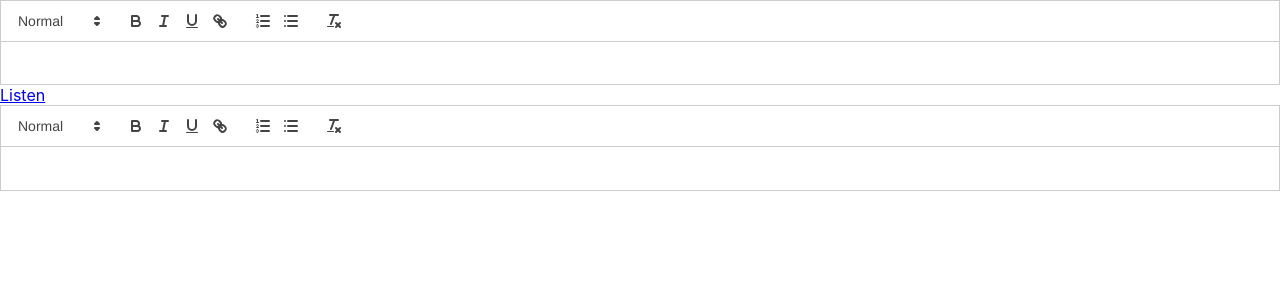
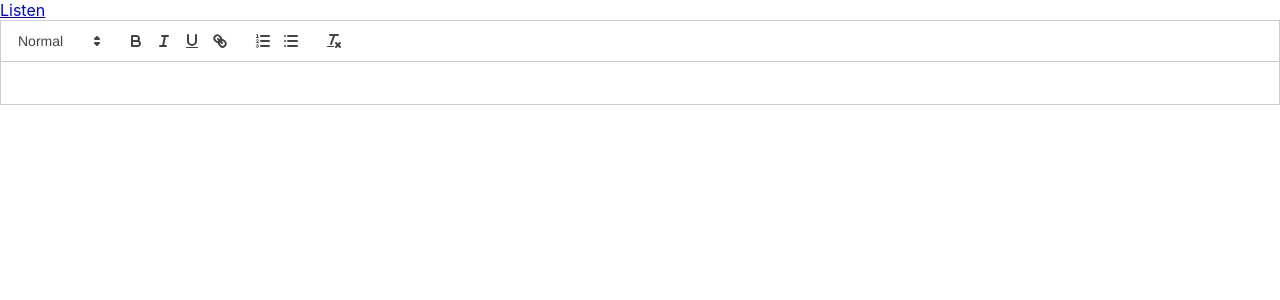
Before and after one commit to satyamraz/readspeaker, a React (Create React App) app: page / in a window 1280 px wide. Shown: the top 300 px of the page. Built offline with nearby package versions, Linux system fonts and the light colour scheme.

Commit message:
changes pushed

```diff
--- a/public/index.html
+++ b/public/index.html
@@ -39,8 +39,8 @@
       To begin the development, run `npm start` or `yarn start`.
       To create a production bundle, use `npm run build` or `yarn build`.
     -->
-     <!-- Changes for Readspeaker Integration -->
-     <script>
+  <!-- Changes for Readspeaker Integration -->
+  <script>
       window.rsConf = {general: {usePost: true}};
   </script>
   <script src="//cdn-na.readspeaker.com/script/12602/webReader/webReader.js?pids=wr" type="text/javascript" id="rs_req_Init"></script>
--- a/src/ReadSpeakerReader.jsx
+++ b/src/ReadSpeakerReader.jsx
@@ -1,43 +1,43 @@
-import React, { useEffect,useState } from "react";
-import { Container }        from "reactstrap";
-import ReactQuill           from 'react-quill';
+import React, { useEffect, useState }   from "react";
+import { Container }                    from "reactstrap";
+import ReactQuill                       from 'react-quill';
+
 import 'react-quill/dist/quill.snow.css';
+
 const ReadSpeakerReader = () => {
     const ID_USER = "12602";
-  const ID_CUSTOMER = "12602";
     var rspkr;
     var ReadSpeaker;
     const [value, setValue] = useState('');
     useEffect(() => {
-    var oHead = document.getElementsByTagName('HEAD').item(0);
-    var oScript= document.createElement("script");
-    oScript.type = "text/javascript";
-    oScript.src=`//cdn1.readspeaker.com/script/${ID_USER}/webReader/webReader.js`;
-    oHead.appendChild(oScript);
+        // var oHead = document.getElementsByTagName('HEAD').item(0);
+        // var oScript = document.createElement("script");
+        // oScript.type = "text/javascript";
+        // oScript.src = `//cdn1.readspeaker.com/script/${ID_USER}/webReader/webReader.js`;
+        // oHead.appendChild(oScript);
         console.log("Double-checked that the configuration has been set correctly ", rspkr?.item("general.usePost"));
+        if (window?.ReadSpeaker && rspkr) {
             ReadSpeaker?.q(() => { rspkr?.ui.addClickEvents(); });
-  }, [ReadSpeaker,rspkr])
+        }
+    }, [ReadSpeaker, rspkr])
 
     return (
         <React.Fragment>
-      <section className="readspeaker-button-section mt-3 mb-2">
+            <section className="readspeaker-button-section mt-3 mb-2" id="readspeakerContainer">
                 <Container>
 
-            <ReactQuill theme="snow" value={value} onChange={setValue} />
-            <div>{ value? value:""}</div>
-                  <div id="readspeaker_button1" className="rs_skip rsbtn rs_preserve">
-                    <a rel="nofollow" className="rsbtn_play" accessKey="L"
-                        title="Listen to this page using ReadSpeaker webReader"
-                        href="//app-na.readspeaker.com/cgi-bin/rsent?customerid=12602&amp;lang=en_us&amp;voice=Ashley&amp;readid=editorListContainer&amp;url=https%3A%2F%2Fdev-edio.ccaeducate.me%2Flearning%2Fcourses%2F53620%2Fresources%2F">
-                        <span className="rsbtn_left rsimg rspart"><span className="rsbtn_text"><span>Listen</span></span></span>
-                      <span className="rsbtn_right rsimg rsplay rspart">
-                      <ReactQuill theme="snow" value={value} onChange={setValue} />
-                      </span>
+                    <div id="readspeaker_button1" class="rs_skip rsbtn rs_preserve">
+                        <a rel="nofollow" class="rsbtn_play" accesskey="L" title="Listen to this page using ReadSpeaker webReader" href="https://app-na.readspeaker.com/cgi-bin/rsent?customerid=12602&amp;lang=en_us&amp;voice=Ashley&amp;readid=readspeakerContainer&amp;url=https%3A%2F%2Fsatyamraz.github.io%2Freadspeaker%2F">
+                            <span class="rsbtn_left rsimg rspart"><span class="rsbtn_text"><span>Listen</span></span></span>
+                            <span class="rsbtn_right rsimg rsplay rspart"></span>
                         </a>
                     </div>
-              <span className="rsbtn_right rsimg rsplay rspart"></span>
+
+                    <ReactQuill theme="snow" value={value} onChange={setValue} />
+
                 </Container>
             </section>
+
         </React.Fragment>
     )
 }
```
Lines whose indentation alone changed are shown as unchanged.
